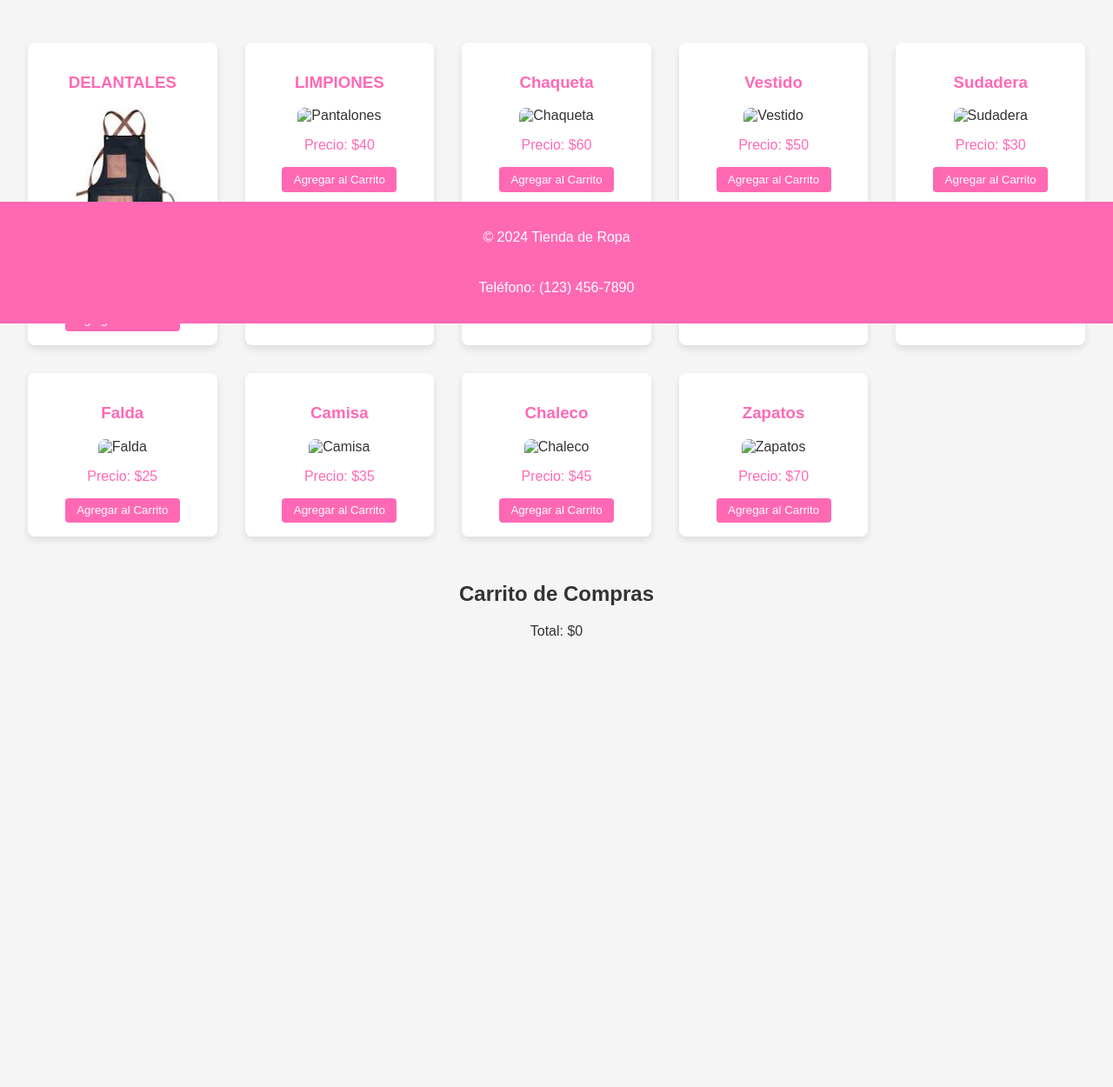
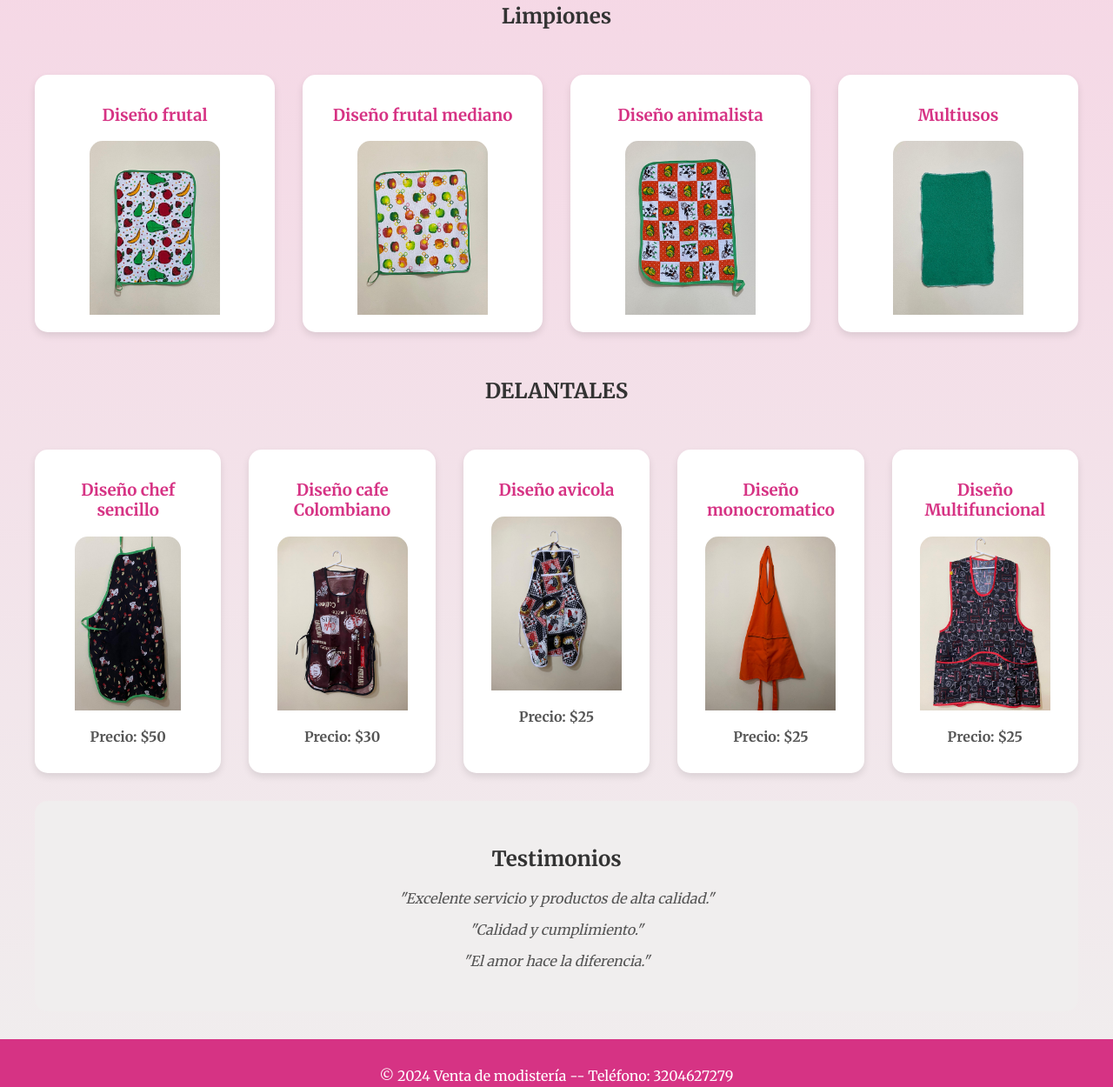
Before and after one commit to juandiego2205/juandiego2205.github.io, a plain HTML site: page index.html in a window 1280 px wide. Shown: the part 428-1678 px from the top of the page at 87% size. Before the commit the page ends 1211 px from the top, so only its background shows below. Drawn offline with Linux system fonts and the light colour scheme.

Commit message:
Add files via upload

```diff
--- a/index.html
+++ b/index.html
@@ -3,18 +3,19 @@
 <head>
     <meta charset="UTF-8">
     <meta name="viewport" content="width=device-width, initial-scale=1.0">
-    <title>Tienda de ropa TERESA</title>
+    <title>CREACIONES TECHI</title>
+    <link href="https://fonts.googleapis.com/css2?family=Merriweather:wght@300;400;700&display=swap" rel="stylesheet">
     <link rel="stylesheet" href="styles.css">
 </head>
 <body>
     <header>
         <div class="container">
-            <h1>CREACIONES TECHI</h1>
+            <h1>CATALOGO</h1>
             <nav>
                 <ul>
                     <li><a href="#inicio">Inicio</a></li>
                     <li><a href="#productos">Productos</a></li>
-                    <li><a href="#carrito">Carrito</a></li>
+                    <li><a href="#testimonios">Testimonios</a></li>
                 </ul>
             </nav>
         </div>
@@ -22,81 +23,81 @@
     <main>
         <section id="inicio" class="hero">
             <div class="hero-content">
-                <h2>Bienvenido a la Tienda de TERESA</h2>
-                <p>Encuentra la mejor ropa al mejor precio.</p>
+                <h2>BIENVENIDOS A CREACIONES TECHI</h2>
+                <p>Encuentra la mayor comodidad para tu ropa.</p>
             </div>
         </section>
         <section id="productos" class="productos">
-            <h2>TIPO DE BORDADOS</h2>
+            <h2>Limpiones</h2>
             <div class="producto-grid">
                 <div class="producto">
-                    <h3>DELANTALES</h3>
-                    <img src="camiseta.jpeg" alt="Camiseta">
-                    <p>Precio: $20</p>
-                    <button onclick="agregarAlCarrito('Camiseta', 20)">Agregar al Carrito</button>
+                    <h3>Diseño frutal</h3>
+                    <img src="trapo1.jpeg" alt="Camiseta">
+
                 </div>
                 <div class="producto">
-                    <h3>LIMPIONES</h3>
-                    <img src="pantalones.jpg" alt="Pantalones">
-                    <p>Precio: $40</p>
-                    <button onclick="agregarAlCarrito('Pantalones', 40)">Agregar al Carrito</button>
+                    <h3>Diseño frutal mediano</h3>
+                    <img src="trapo2.jpeg" alt="Pantalones">
+
                 </div>
                 <div class="producto">
-                    <h3>Chaqueta</h3>
-                    <img src="chaqueta.jpg" alt="Chaqueta">
-                    <p>Precio: $60</p>
-                    <button onclick="agregarAlCarrito('Chaqueta', 60)">Agregar al Carrito</button>
+                    <h3>Diseño animalista</h3>
+                    <img src="trapo3.jpeg" alt="Chaqueta">
+
                 </div>
                 <div class="producto">
-                    <h3>Vestido</h3>
-                    <img src="vestido.jpg" alt="Vestido">
+                    <h3>Multiusos</h3>
+                    <img src="trapo4.jpeg" alt="Chaqueta">
+
+                </div>
+            </div>
+            <h2>DELANTALES</h2>
+            <div class="producto-grid">
+                <div class="producto">
+                    <h3>Diseño chef sencillo</h3>
+                    <img src="delantal1.1.jpeg" alt="Vestido">
                     <p>Precio: $50</p>
-                    <button onclick="agregarAlCarrito('Vestido', 50)">Agregar al Carrito</button>
                 </div>
                 <div class="producto">
-                    <h3>Sudadera</h3>
-                    <img src="sudadera.jpg" alt="Sudadera">
+                    <h3>Diseño cafe Colombiano</h3>
+                    <img src="delantal2.jpeg" alt="Sudadera">
                     <p>Precio: $30</p>
-                    <button onclick="agregarAlCarrito('Sudadera', 30)">Agregar al Carrito</button>
                 </div>
                 <div class="producto">
-                    <h3>Falda</h3>
-                    <img src="falda.jpg" alt="Falda">
+                    <h3>Diseño avicola</h3>
+                    <img src="delantal3.jpeg" alt="Falda">
                     <p>Precio: $25</p>
-                    <button onclick="agregarAlCarrito('Falda', 25)">Agregar al Carrito</button>
                 </div>
                 <div class="producto">
-                    <h3>Camisa</h3>
-                    <img src="camisa.jpg" alt="Camisa">
-                    <p>Precio: $35</p>
-                    <button onclick="agregarAlCarrito('Camisa', 35)">Agregar al Carrito</button>
+                    <h3>Diseño monocromatico</h3>
+                    <img src="delantal4.jpeg" alt="Falda">
+                    <p>Precio: $25</p>
                 </div>
                 <div class="producto">
-                    <h3>Chaleco</h3>
-                    <img src="chaleco.jpg" alt="Chaleco">
-                    <p>Precio: $45</p>
-                    <button onclick="agregarAlCarrito('Chaleco', 45)">Agregar al Carrito</button>
-                </div>
-                <div class="producto">
-                    <h3>Zapatos</h3>
-                    <img src="zapatos.jpg" alt="Zapatos">
-                    <p>Precio: $70</p>
-                    <button onclick="agregarAlCarrito('Zapatos', 70)">Agregar al Carrito</button>
+                    <h3>Diseño Multifuncional</h3>
+                    <img src="delantal5.jpeg" alt="Falda">
+                    <p>Precio: $25</p>
                 </div>
             </div>
         </section>
-        <section id="carrito" class="carrito">
-            <h2>Carrito de Compras</h2>
-            <ul id="lista-carrito"></ul>
-            <p>Total: $<span id="total">0</span></p>
+        <section id="testimonios" class="testimonios">
+            <h2>Testimonios</h2>
+            <div class="testimonio">
+                <p>"Excelente servicio y productos de alta calidad."</p>
+
+            </div>
+            <div class="testimonio">
+                <p>"Calidad y cumplimiento."</p>
+            </div>
+            <div class="testimonio">
+                <p>"El amor hace la diferencia."</p>
+            </div>
         </section>
     </main>
     <footer>
         <div class="container">
-            <p>&copy; 2024 Tienda de Ropa</p>
-            <p>Teléfono: (123) 456-7890</p>
+            <p>&copy; 2024 Venta de modistería -- Teléfono: 3204627279 </p>
         </div>
     </footer>
-    <script src="script.js"></script>
 </body>
 </html>
--- a/styles.css
+++ b/styles.css
@@ -1,19 +1,21 @@
 body {
-    font-family: Arial, sans-serif;
+    font-family: 'Merriweather', serif;
     margin: 0;
     padding: 0;
-    background-color: #f5f5f5;
+    background: linear-gradient(to bottom, #f7d1e3, #f0eeee);
     color: #333;
+    overflow-x: hidden;
 }
 
 header {
-    background-color: #ff69b4;
+    background-color: #d63384;
     color: white;
     padding: 1em 0;
     position: fixed;
     width: 100%;
     top: 0;
     z-index: 1000;
+    box-shadow: 0 2px 4px rgba(0, 0, 0, 0.1);
 }
 
 header .container {
@@ -25,6 +27,7 @@ header .container {
 
 header h1 {
     margin: 0;
+    font-size: 1.5em;
 }
 
 nav ul {
@@ -42,23 +45,60 @@ nav ul li a {
     color: white;
     text-decoration: none;
     font-weight: bold;
+    transition: color 0.3s;
+}
+
+nav ul li a:hover {
+    color: #b11a6c;
 }
 
 main {
     margin-top: 5em;
     padding: 2em;
+    max-width: 1200px;
+    margin-left: auto;
+    margin-right: auto;
 }
 
 .hero {
-    background: url('hero.jpg') no-repeat center center/cover;
-    color: rgb(250, 160, 160);
+    background: url('fondo2.jpeg') no-repeat center center/cover;
+    color: #ff69b4;
     text-align: center;
     padding: 5em 0;
+    border-radius: 15px;
 }
 
 .hero-content h2 {
     margin: 0;
     font-size: 3em;
+    animation: fadeInDown 1s;
+}
+
+.hero-content p {
+    font-size: 1.5em;
+    animation: fadeInUp 1s;
+}
+
+@keyframes fadeInDown {
+    from {
+        opacity: 0;
+        transform: translateY(-20px);
+    }
+    to {
+        opacity: 1;
+        transform: translateY(0);
+    }
+}
+
+@keyframes fadeInUp {
+    from {
+        opacity: 0;
+        transform: translateY(20px);
+    }
+    to {
+        opacity: 1;
+        transform: translateY(0);
+    }
 }
 
 .productos {
@@ -74,54 +114,56 @@ main {
 
 .producto {
     background: white;
-    border-radius: 8px;
-    box-shadow: 0 4px 8px rgba(0,0,0,0.1);
+    border-radius: 15px;
+    box-shadow: 0 4px 8px rgba(0, 0, 0, 0.1);
     padding: 1em;
-    transition: transform 0.2s;
+    transition: transform 0.2s, box-shadow 0.2s;
 }
 
 .producto:hover {
     transform: scale(1.05);
+    box-shadow: 0 8px 16px rgba(0, 0, 0, 0.2);
 }
 
 .producto img {
-    max-width: 100%;
-    border-radius: 8px 8px 0 0;
+    width: 200;
+    height: 200px; /* Ajusta la altura según tus necesidades */
+    object-fit: cover; /* Ajusta la imagen para que cubra todo el espacio del contenedor */
+    border-radius: 15px 15px 0 0;
 }
 
 .producto h3 {
-    color: #ff69b4;
+    color: #d63384;
 }
 
 .producto p {
-    color: #ff69b4;
+    color: #555;
+    font-weight: bold;
 }
 
-.producto button {
-    background-color: #ff69b4;
-    color: white;
-    border: none;
-    padding: 0.5em 1em;
-    cursor: pointer;
-    border-radius: 4px;
-    transition: background-color 0.3s;
+.testimonios {
+    padding: 2em 0;
+    background-color: #f0eeee;
+    text-align: center;
+    border-radius: 15px;
 }
 
-.producto button:hover {
-    background-color: #ff1493;
+.testimonios .testimonio {
+    margin-bottom: 1em;
+    font-style: italic;
+    color: #555;
 }
 
-.carrito {
-    text-align: center;
+.testimonios .testimonio p {
+    margin: 0.5em 0;
 }
 
 footer {
-    background-color: #ff69b4;
+    background-color: #d63384;
     color: white;
     text-align: center;
     padding: 1em 0;
-    position: fixed;
-    bottom: 0;
+    position: relative;
     width: 100%;
 }
 
@@ -130,5 +172,4 @@ footer .container {
     flex-direction: column;
     justify-content: center;
     align-items: center;
-    gap: 0.5em;
 }
```
Also changed, not shown: delantal1.1.jpeg (added), delantal1.jpeg (added), delantal2.jpeg (added), delantal3.jpeg (added), delantal4.jpeg (added), delantal5.jpeg (added), fondo1.jpeg (added), fondo2.jpeg (added), trapo1.jpeg (added), trapo2.jpeg (added), trapo3.jpeg (added), trapo4.jpeg (added).
